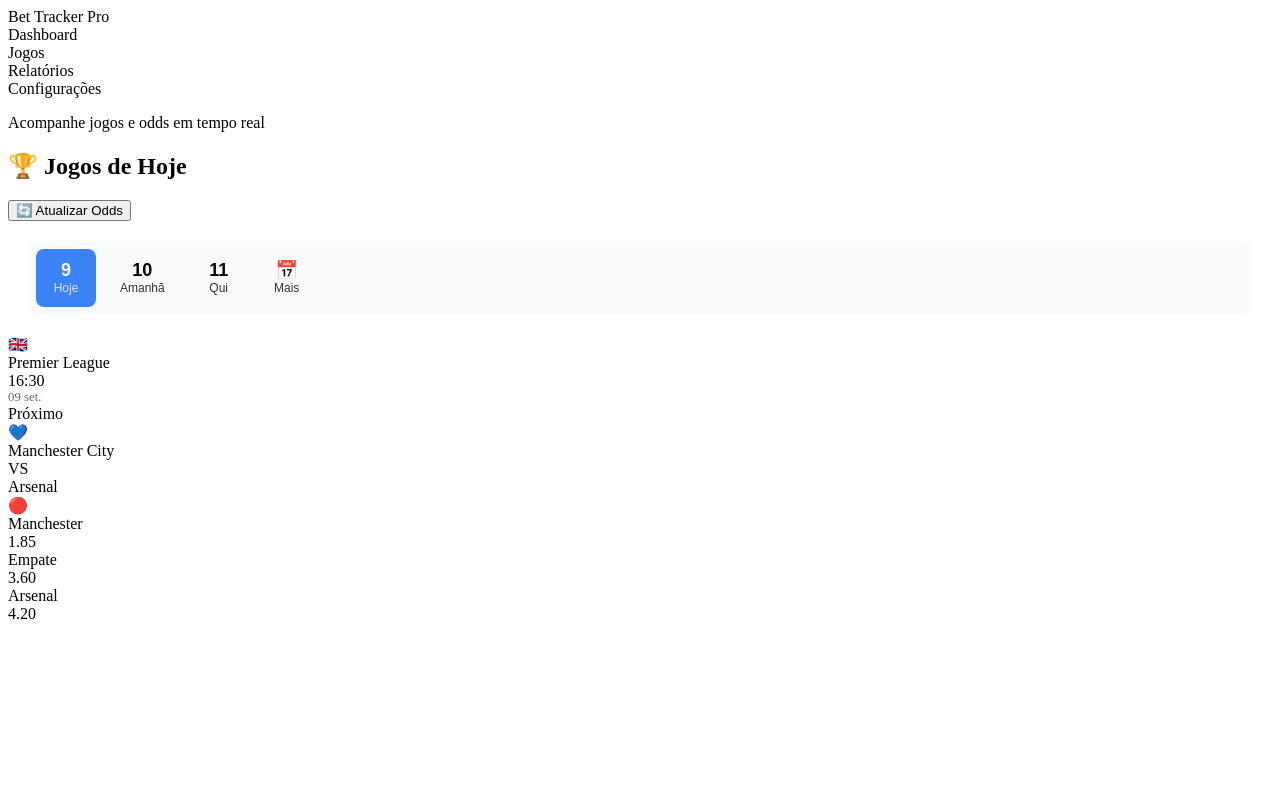
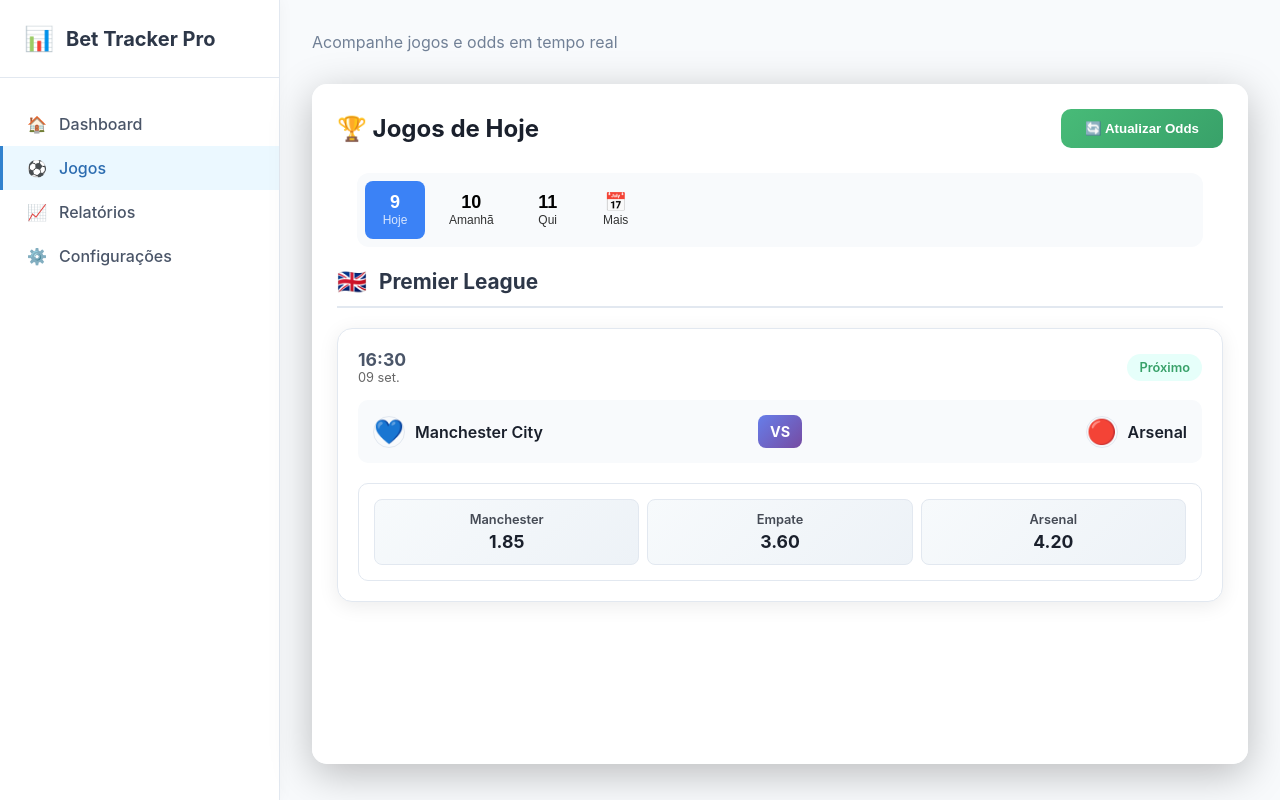
Before and after one commit to christiancastro24/apostas, a plain HTML site: page jogos.html in a window 1280 px wide. Drawn offline with Linux system fonts and the light colour scheme; the site is published under a folder, as on GitHub Pages, so addresses that start at the root find nothing; no server answers.

Commit message:
ajuste de css

```diff
--- a/index.html
+++ b/index.html
@@ -8,7 +8,7 @@
       href="https://fonts.googleapis.com/css2?family=Inter:wght@300;400;500;600;700&display=swap"
       rel="stylesheet"
     />
-    <link rel="stylesheet" href="/css/styles-index.css" />
+    <link rel="stylesheet" href="./css/styles-index.css" />
   </head>
   <body>
     <div class="layout">
--- a/jogos.html
+++ b/jogos.html
@@ -4,7 +4,7 @@
     <meta charset="UTF-8" />
     <meta name="viewport" content="width=device-width, initial-scale=1.0" />
     <title>BetPro - Apostas Esportivas</title>
-     <link rel="stylesheet" href="/css/styles-jogos.css" />
+     <link rel="stylesheet" href="./css/styles-jogos.css" />
   </head>
   <body>
     <div class="layout">
```
